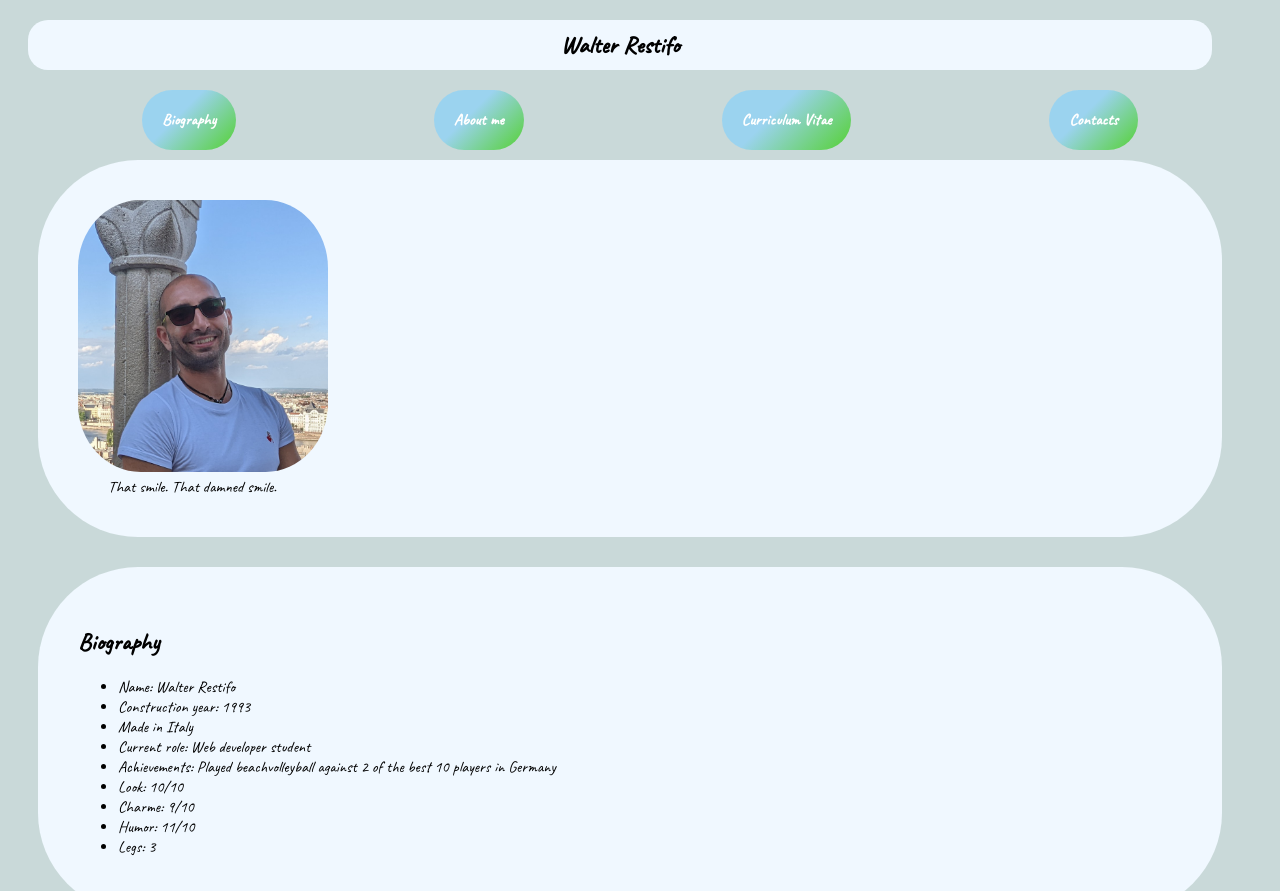
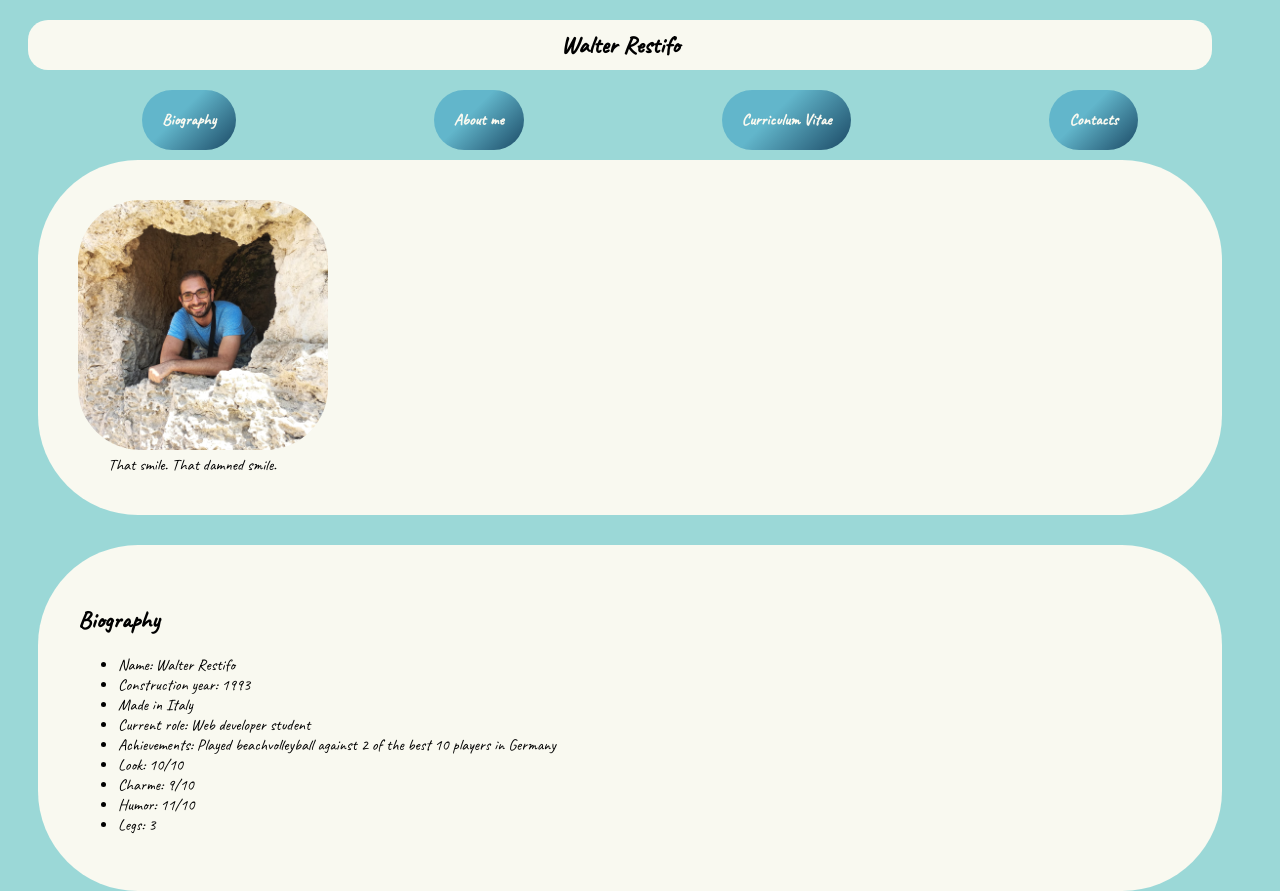
Before and after one commit to WalterRestifo/personal-website, a plain HTML site: page index.html in a window 1280 px wide. Shown: the top 891 px of the page. Drawn offline with Linux system fonts and the light colour scheme.

Commit message:
improve navbar

```diff
--- a/css/styles.css
+++ b/css/styles.css
@@ -23,13 +23,14 @@
 
 body {
   font-family: "caveat-regular";
-  background-color: rgba(166, 192, 192, 0.6);
+  background-color: #9bd8d7;
 }
 
 header {
   margin-right: 40px;
   position: sticky;
   top: 20px;
+  z-index: 1;
 }
 
 h1 {
@@ -37,7 +38,7 @@ h1 {
   padding: 10px;
   margin: 20px;
   margin-bottom: 40px;
-  background-color: aliceblue;
+  background-color: rgb(249, 249, 240);
   border-radius: 20px;
 }
 
@@ -48,20 +49,21 @@ h1 {
   flex-wrap: wrap;
 
   gap: 10px;
-  /*z-index: 10;*/
   margin: auto;
 }
 
 .nav-child {
+  position: relative;
+  bottom: 0;
   text-decoration: none;
   text-align: center;
   width: 10em;
   height: 5ex;
-  background-image: linear-gradient(135deg, #9bd3ef 40%, #55d133);
+  background-image: linear-gradient(135deg, #62b6cb 40%, #1b4965);
   border: none;
   border-radius: 40px;
   font-weight: bold;
-  color: white;
+  color: rgb(249, 249, 240);
   cursor: pointer;
   padding: 20px;
 }
@@ -71,7 +73,9 @@ h1 {
 }
 
 .nav-child:hover {
-  background-image: linear-gradient(135deg, #55d133, #9bd3ef 40%);
+  background-image: linear-gradient(135deg, #62b6cb, #9bd3ef 40%);
+  bottom: 5px;
+  box-shadow: 2px 2px 5px #1b4965;
 }
 
 .instagram:hover {
@@ -85,11 +89,11 @@ h1 {
 }
 
 .nav-child:active {
-  box-shadow: 2px 2px 5px #6da12e;
+  box-shadow: 4px 4px 10px #1b4965;
 }
 
 figure {
-  background-color: aliceblue;
+  background-color: rgb(249, 249, 240);
   border-radius: 100px;
   padding: 40px;
   margin: 30px;
@@ -107,5 +111,5 @@ section {
   margin-right: 50px;
   padding: 40px;
   border-radius: 100px;
-  background-color: aliceblue;
+  background-color: rgb(249, 249, 240);
 }
--- a/index.html
+++ b/index.html
@@ -23,7 +23,7 @@
       <figure>
         <img
           class="profile-img"
-          src="assets/walter.png"
+          src="assets/IMG_20210613_220316_772.jpg"
           alt="Image of Walter Restifo with his best smile"
         />
         <figcaption>That smile. That damned smile.</figcaption>
```
Also changed, not shown: assets/IMG_20210613_220316_772.jpg (added).
